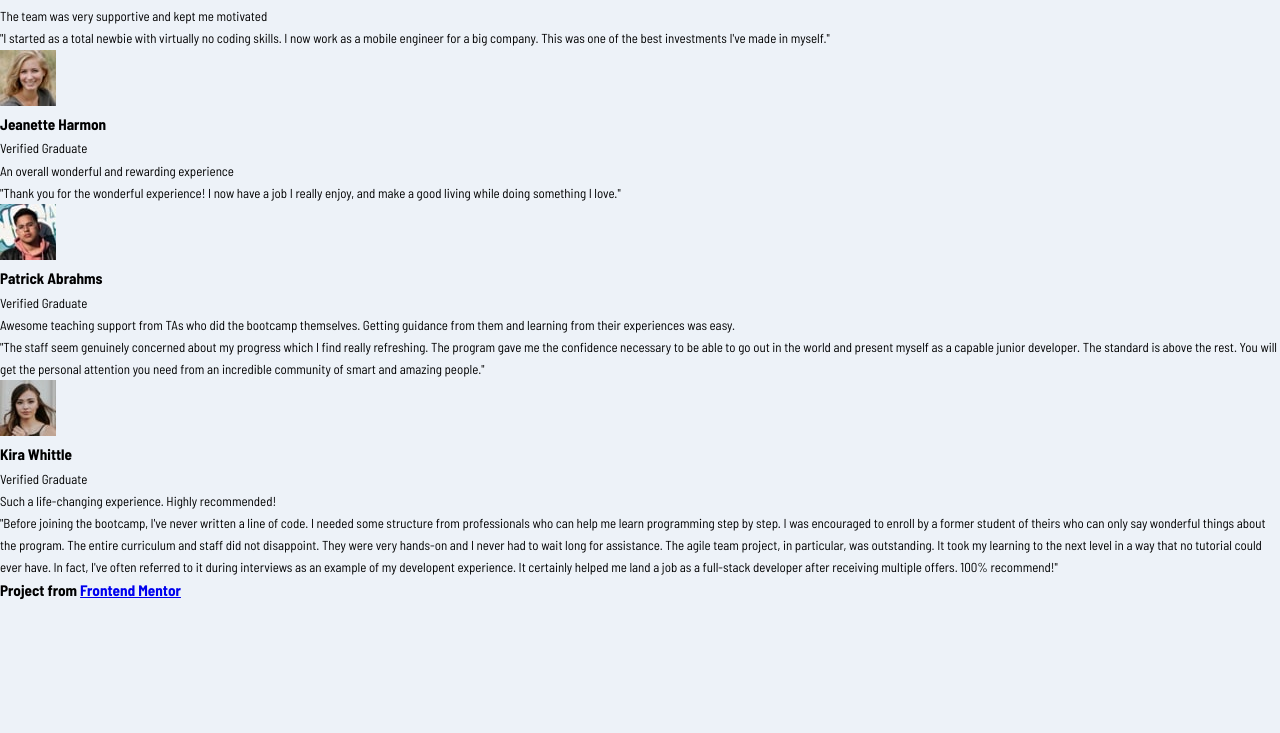
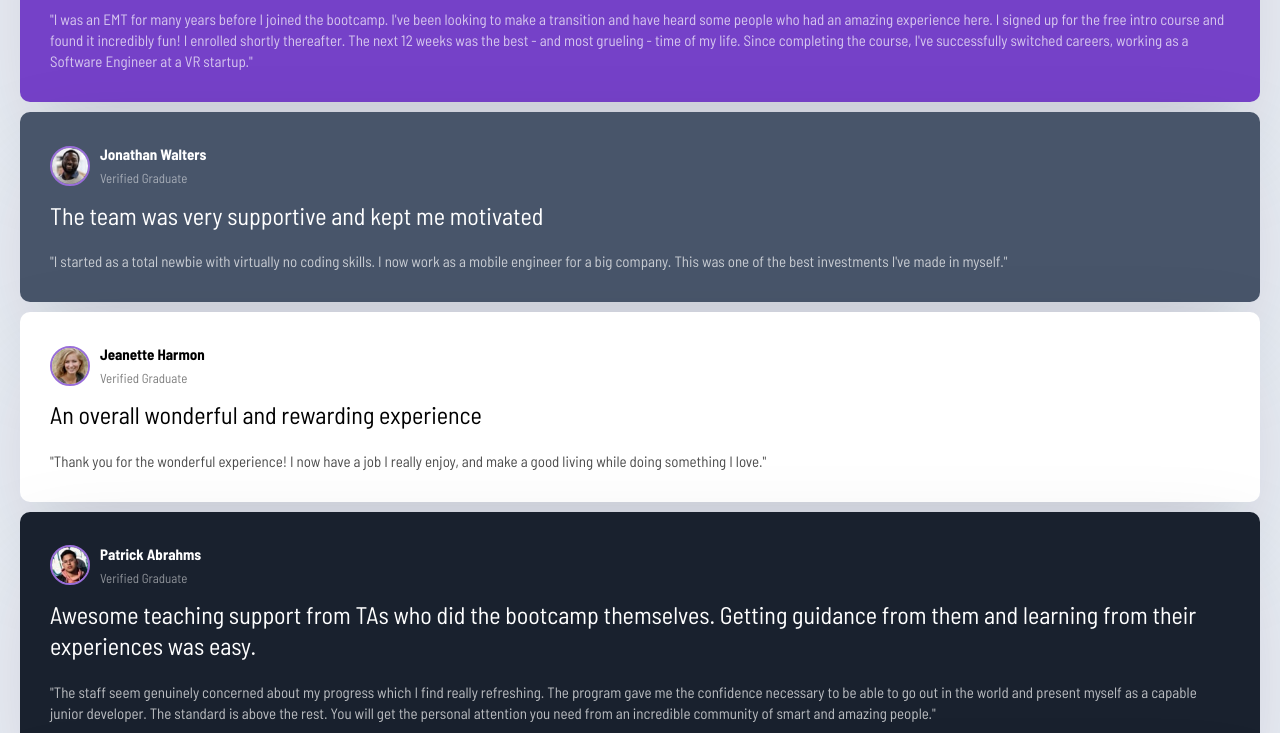
Before and after one commit to s2a31/Testimonials, a plain HTML site: page index.html in a window 1280 px wide. Shown: the part 281-1014 px from the top of the page. Before the commit the page ends 885 px from the top, so only its background shows below. Drawn offline with Linux system fonts and the light colour scheme.

Commit message:
Update style.css

```diff
--- a/style.css
+++ b/style.css
@@ -12,3 +12,75 @@ body {
   line-height: 1.7;
   font-size: 13px;
 }
+
+.testimonials {
+  max-width: 1440px;
+  margin: 100px auto;
+  padding: 20px;
+}
+
+.card {
+  background: #fff;
+  border-radius: 10px;
+  padding: 30px;
+  box-shadow: rgba(17, 12, 46, 0.15) 0px 48px 100px 0px;
+  margin-bottom: 10px;
+}
+
+.card__header {
+  display: flex;
+  align-items: center;
+  margin-bottom: 10px;
+}
+
+.card__header h3 {
+  font-size: 15px;
+}
+
+.card__header p {
+  opacity: 50%;
+}
+
+.card__img {
+  width: 40px;
+  height: 40px;
+  border-radius: 50%;
+  border: 2px solid #996ed9;
+  margin-right: 10px;
+}
+
+.card__lead {
+  font-size: 1.5rem;
+  font-weight: 500;
+  line-height: 1.3;
+  margin-bottom: 20px;
+}
+
+.card__quote {
+  font-size: 15px;
+  font-weight: 500;
+  line-height: 1.4;
+  opacity: 70%;
+}
+
+.card--bg-purple {
+  background: hsl(263, 55%, 52%);
+  color: #fff;
+  background-image: url('./images/bg-pattern-quotation.svg');
+  background-repeat: no-repeat;
+  background-position: top 10px right 100px;
+}
+
+.card--bg-gray-blue {
+  background: hsl(217, 19%, 35%);
+  color: #fff;
+}
+
+.card--bg-black-blue {
+  background: hsl(219, 29%, 14%);
+  color: #fff;
+}
+
+footer {
+  text-align: center;
+}
```
